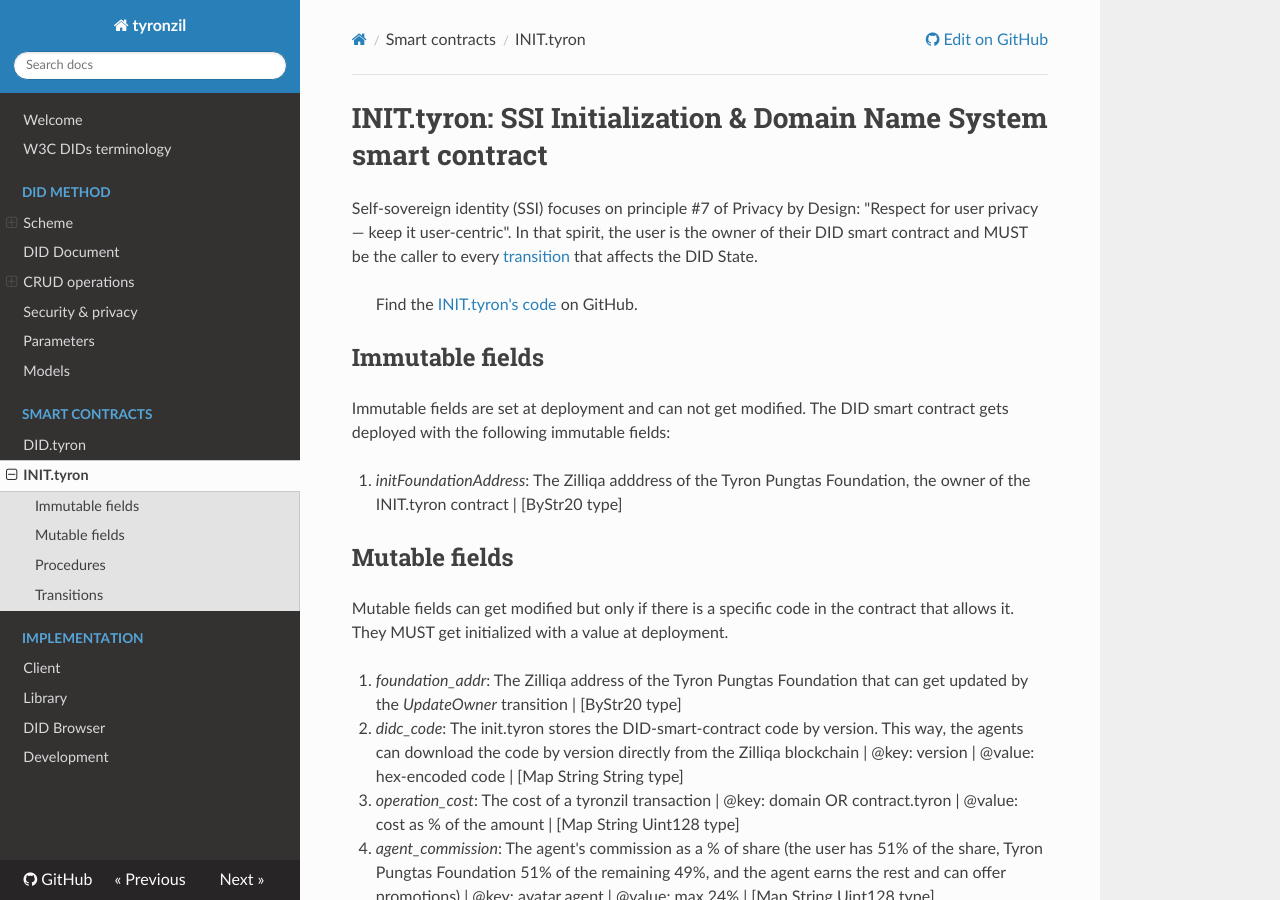
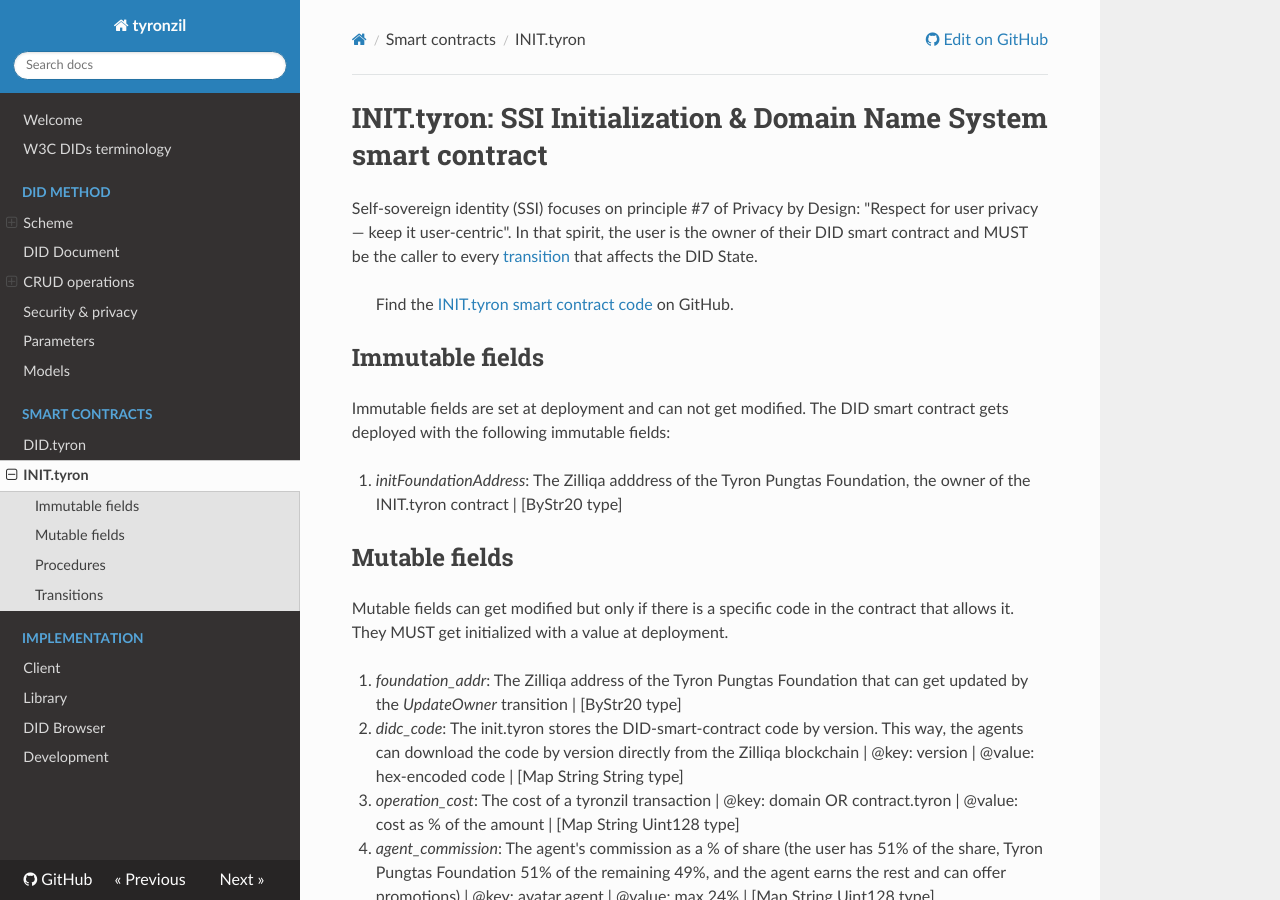
Before and after one commit to amygorgon/didtyronzil, an MkDocs documentation site: the page built from docs/smart-contracts/INIT.tyron.md, in a window 1280 px wide and 900 px high. Built offline with MkDocs 1.6.1, drawn with Linux system fonts in a browser that asks for light colours; nearby versions of some CDN libraries.

Commit message:
update links to smart contracts

```diff
--- a/docs/smart-contracts/INIT.tyron.md
+++ b/docs/smart-contracts/INIT.tyron.md
@@ -2,7 +2,7 @@
 
 Self-sovereign identity (SSI) focuses on principle #7 of Privacy by Design: "Respect for user privacy — keep it user-centric". In that spirit, the user is the owner of their DID smart contract and MUST be the caller to every [transition](./DID.tyron.md#transitions) that affects the DID State.
 
-> Find the [INIT.tyron's code](https://github.com/pungtas/tyron.js/blob/master/lib/blockchain/smart-contracts/zilliqa/init.tyron.scilla) on GitHub.
+> Find the [INIT.tyron smart contract code](https://github.com/pungtas/smart-contracts.tyron/blob/main/INIT/init.tyron.scilla) on GitHub.
 
 ## Immutable fields
 
```
Also changed, not shown: docs/smart-contracts/DID.tyron.md (+1 -1 lines).
